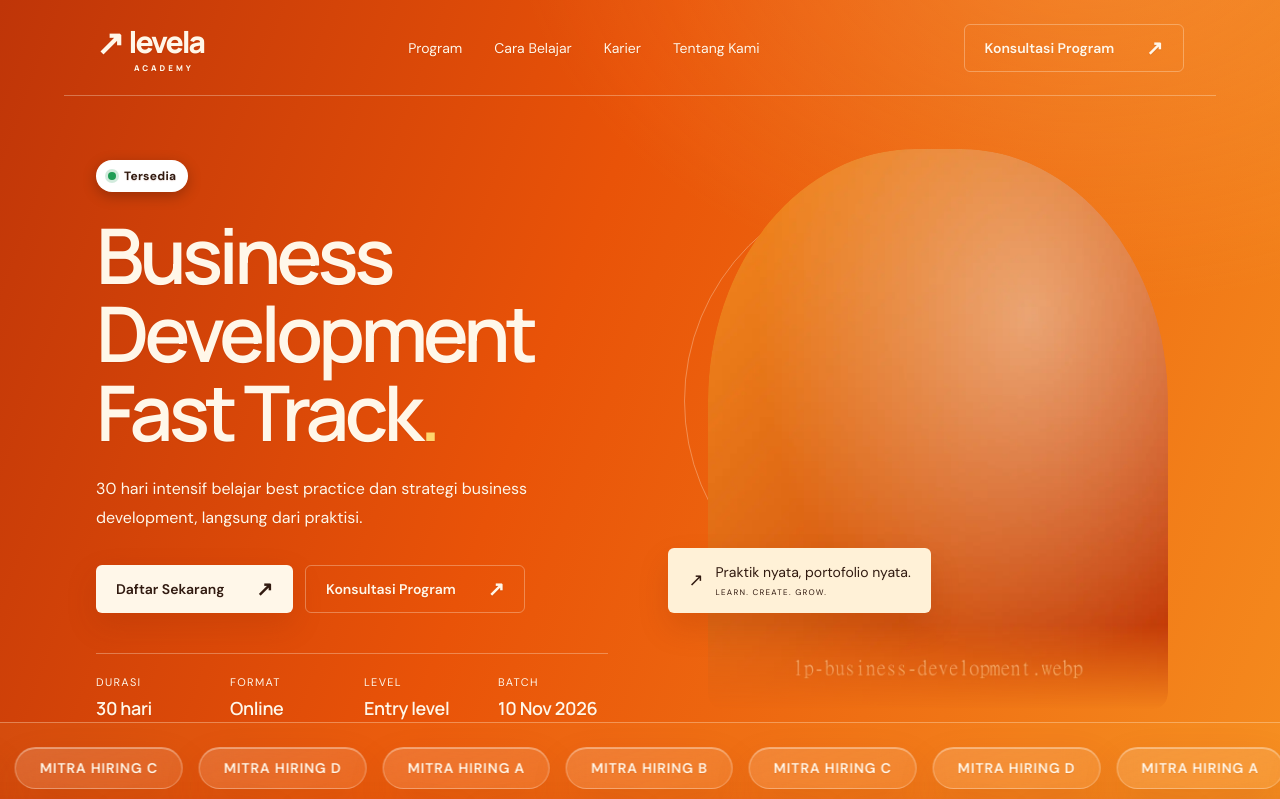
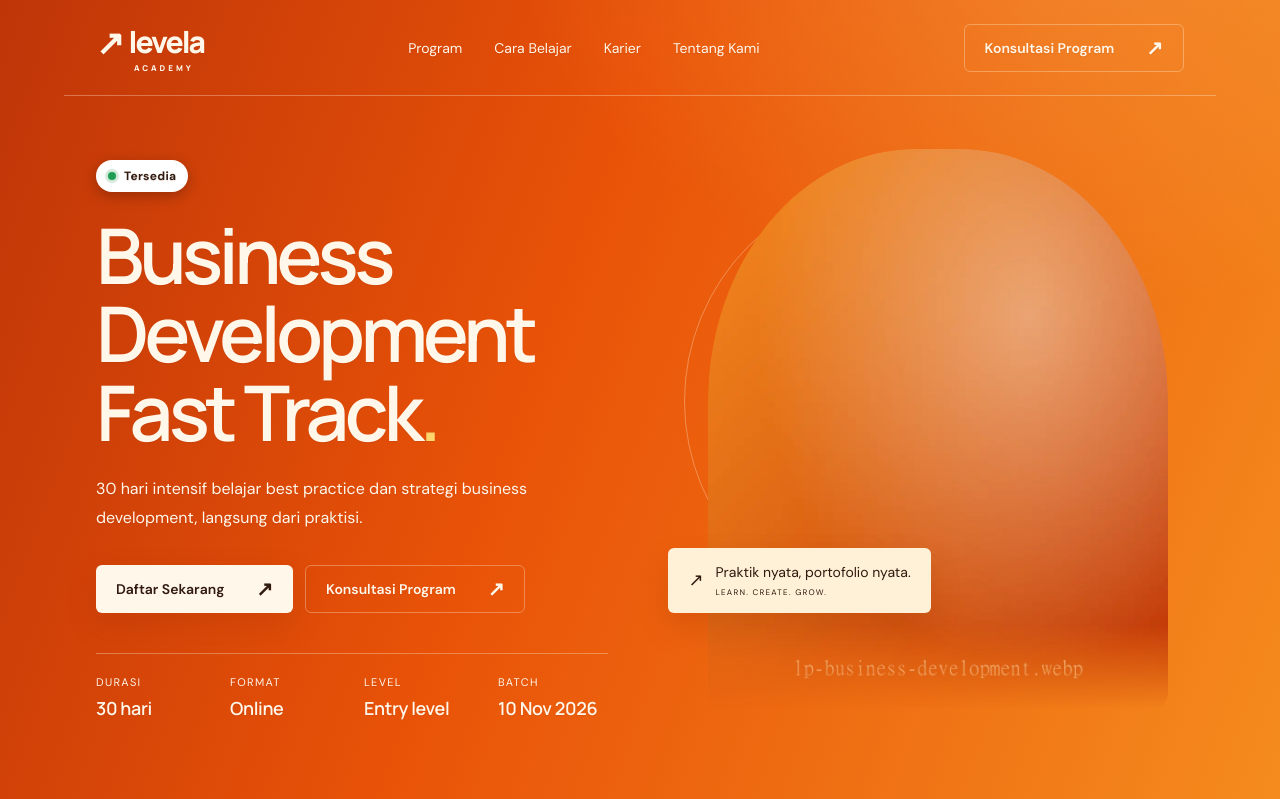
Before and after one commit to Fdhlu-Rhmn/Levela, a Next.js app: page /program/business-development in a window 1280 px wide. Shown: the top 799 px of the page. Built offline with nearby package versions, Linux system fonts and the light colour scheme.

Commit message:
fix: add breathing room between hero facts and partner marquee

```diff
--- a/components/lp/Hero.tsx
+++ b/components/lp/Hero.tsx
@@ -13,7 +13,7 @@
     { label: 'Batch', value: p.batchStart },
   ].filter((f) => f.value)
   return (
-    <section className="mx-auto w-full max-w-6xl px-4 pt-8 sm:px-8 sm:pt-10">
+    <section className="mx-auto w-full max-w-6xl px-4 pt-8 pb-14 sm:px-8 sm:pt-10 sm:pb-20">
       <div className="grid items-center gap-8 lg:min-h-[580px] lg:grid-cols-[1.15fr_1fr]">
         <div className="relative z-10 pt-6">
           <StatusBadge status={p.status} />
--- a/components/lp/Teaser.tsx
+++ b/components/lp/Teaser.tsx
@@ -17,7 +17,7 @@
   )
   return (
     <main className="pb-20 sm:pb-0">
-      <section className="mx-auto w-full max-w-6xl px-4 pt-8 sm:px-8 sm:pt-10">
+      <section className="mx-auto w-full max-w-6xl px-4 pt-8 pb-14 sm:px-8 sm:pt-10 sm:pb-20">
         <div className="grid items-center gap-8 lg:min-h-[560px] lg:grid-cols-[1.15fr_1fr]">
           <div className="pt-6">
             <StatusBadge status={p.status} />
```
